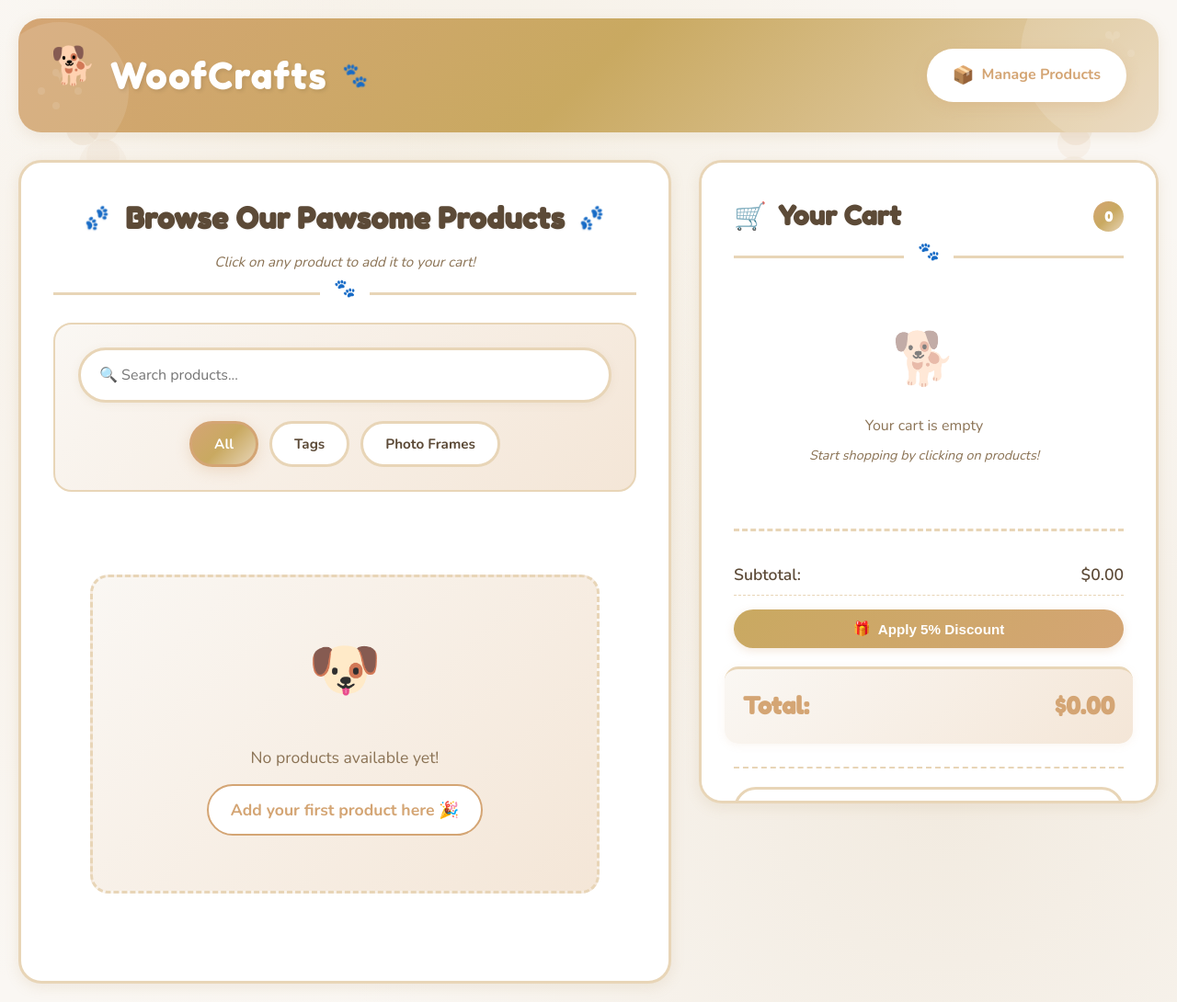
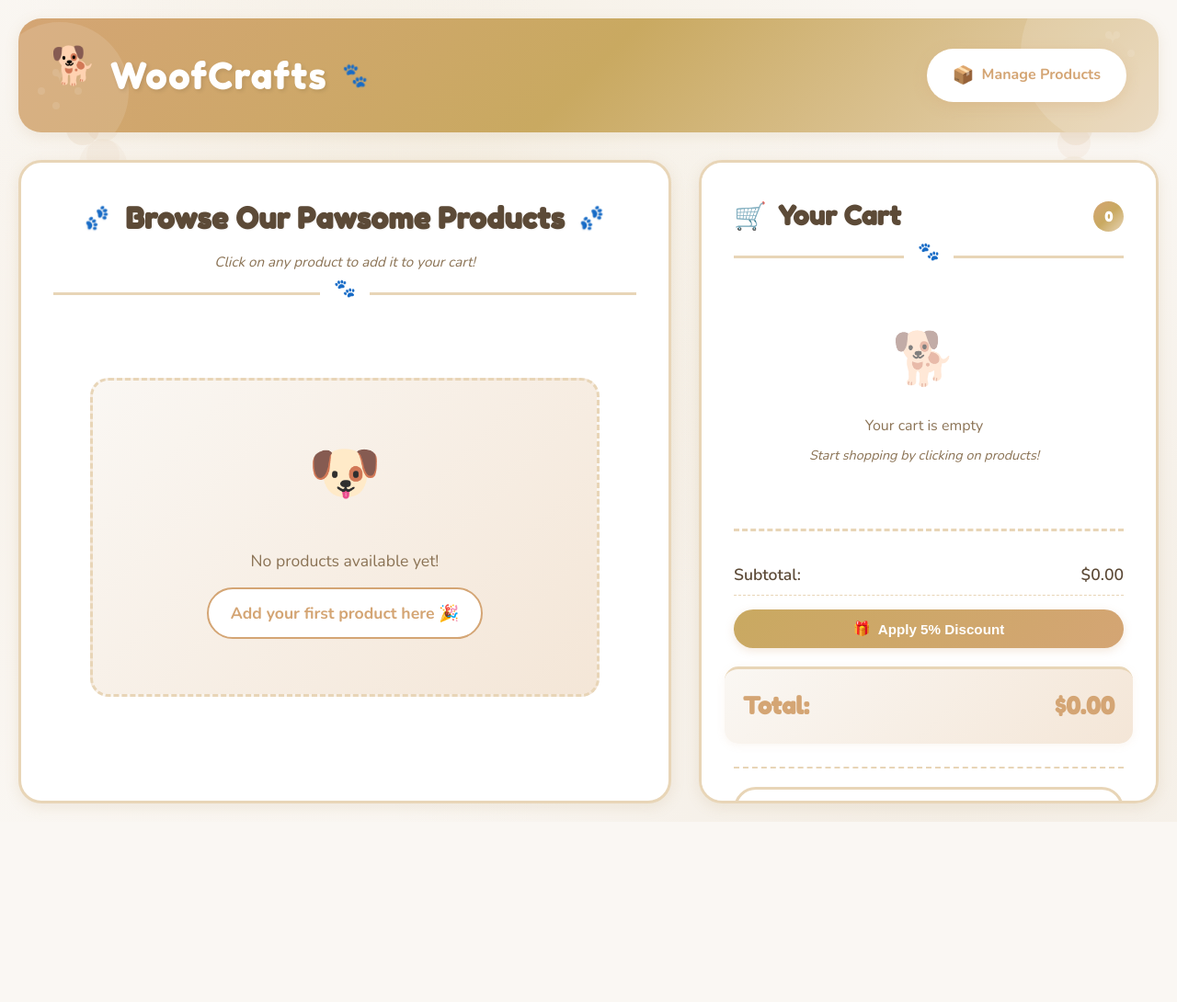
Before and after one commit to marcusneo4/woofcrafts-pos, a plain HTML site: page index.html in a window 1280 px wide. Shown: the whole page at 92% size. After the commit the page ends 894 px from the top, so only its background shows below. Drawn offline with nearby package versions, Linux system fonts and the light colour scheme.

Commit message:
Update index.html

```diff
--- a/index.html
+++ b/index.html
@@ -35,18 +35,6 @@
                         <span class="paw-icon">🐾</span>
                     </h2>
                     <p class="section-subtitle">Click on any product to add it to your cart!</p>
-                </div>
-
-                <!-- Filter Bar -->
-                <div class="filter-bar">
-                    <div class="search-container">
-                        <input type="text" id="search-input" class="search-input" placeholder="🔍 Search products...">
-                    </div>
-                    <div class="filter-buttons">
-                        <button class="filter-btn active" data-filter="all">All</button>
-                        <button class="filter-btn" data-filter="tags">Tags</button>
-                        <button class="filter-btn" data-filter="photoframes">Photo Frames</button>
-                    </div>
                 </div>
 
                 <div id="products-grid" class="products-grid">
```
